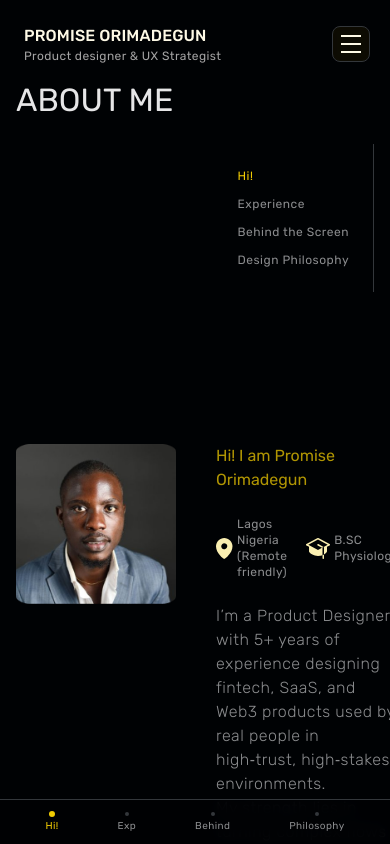
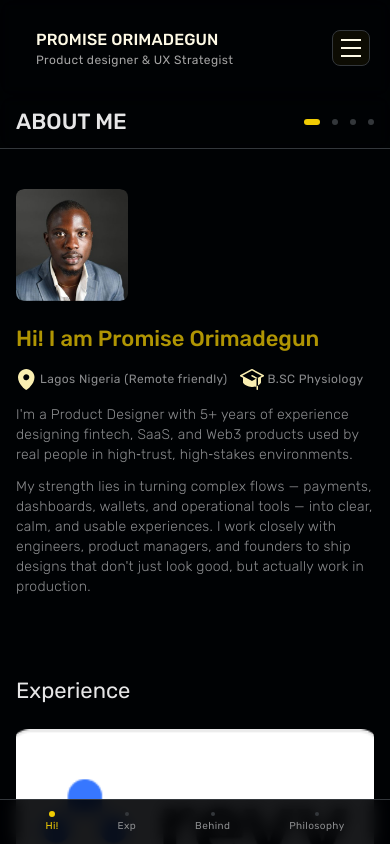
Before and after one commit to Prodigy001/my_portfolio, a React (Vite) app: page /about in a window 390 px wide. Built offline with nearby package versions, Linux system fonts and the light colour scheme.

Commit message:
fixed responsiveness for current available pages
fixed responsiveness for home page and about page

```diff
--- a/src/App.tsx
+++ b/src/App.tsx
@@ -76,10 +76,8 @@
       onScroll={onScrollCb}
       className="h-screen w-full overflow-auto no-scrollbar bg-black900-004"
     >
-      {/* ── Header ───────────────────────────────────────────────────── */}
-      <header className="top-0 fixed z-20 w-full p-5 flex items-center justify-between">
-        {/* Name + title */}
-        <div className="bg-transparent p-1">
+      <header className="top-0 fixed z-20 backdrop-blur-sm lg:backdrop-blur-none w-full p-5 flex items-center justify-between md:bg-transparent lg:bg-transparent">
+        <div className="py-2 px-4 lg:border lg:border-black400-33 lg:backdrop-blur-sm lg:rounded-lg">
           <h1 className="font-medium text-title-md text-yellow50-FE">
             PROMISE ORIMADEGUN
           </h1>
@@ -112,7 +110,7 @@
           </ul>
         </nav>
 
-        {/* Hamburger button — mobile only */}
+        {/* Hamburger button (mobile only) */}
         <button
           className="md:hidden flex flex-col justify-center items-center gap-1.5 p-2 rounded-lg border border-black400-33 bg-[#F0CB030D] backdrop-blur-sm"
           onClick={() => setMenuOpen((o) => !o)}
@@ -138,14 +136,14 @@
 
       {/* Mobile dropdown menu */}
       {menuOpen && (
-        <div className="fixed top-[72px] left-0 right-0 z-10 md:hidden bg-black900-004 border-b border-black400-33">
+        <div className="fixed top-30 w-[50%] right-5 z-20 border border-black400-33 bg-[#F0CB030D] backdrop-blur-sm py-2 px-4 rounded-lg md:hidden">
           <ul className="flex flex-col px-6 py-4 gap-1">
             {headerLinks.map((link) => (
               <li key={link.label}>
                 <Link
                   to={link.path}
                   onClick={() => changePage(link.label)}
-                  className={`block py-3 px-4 rounded-lg text-label-md font-medium transition-colors ${
+                  className={`block py-3 px-4 text-center rounded-lg text-label-md font-medium transition-colors ${
                     link.label === currentPage
                       ? "bg-yellow500-F0 text-black500-00A"
                       : "text-yellow50-FE hover:bg-yellow500-F0/10"
@@ -159,7 +157,7 @@
         </div>
       )}
 
-      {/* About page — mobile section indicator strip */}
+      {/* About page (mobile section indicator strip) */}
       {isAboutPage && (
         <div className="md:hidden fixed bottom-0 left-0 right-0 z-20 bg-black900-004/90 backdrop-blur-sm border-t border-black400-33">
           <ul className="flex items-center justify-around px-4 py-3">
@@ -181,7 +179,6 @@
                     section === s.id ? "text-yellow500-F0" : "text-black200-8A"
                   }`}
                 >
-                  {/* Active dot indicator */}
                   <span
                     className={`block w-1 h-1 rounded-full transition-all ${
                       section === s.id
@@ -199,7 +196,6 @@
 
       <Outlet context={{ section }} />
 
-      {/* ── Footer ───────────────────────────────────────────────────── */}
       <footer className="pb-10">
         <CallToAction />
         <div className="w-[80%] mx-auto flex flex-col md:flex-row items-start md:items-center justify-between gap-10">
--- a/src/pages/About.tsx
+++ b/src/pages/About.tsx
@@ -1,4 +1,4 @@
-import React, { useEffect, useState } from "react";
+import React from "react";
 import Location from "../icons/Location";
 import Graduation from "../icons/Graduation";
 import { useOutletContext } from "react-router-dom";
@@ -8,26 +8,10 @@
 };
 
 const sections = [
-  {
-    label: "Hi!",
-    path: "",
-    id: "Hi",
-  },
-  {
-    label: "Experience",
-    path: "",
-    id: "Experience",
-  },
-  {
-    label: "Behind the Screen",
-    path: "",
-    id: "BehindTheScreen",
-  },
-  {
-    label: "Design Philosophy",
-    path: "",
-    id: "DesignPhilosophy",
-  },
+  { label: "Hi!", id: "Hi" },
+  { label: "Experience", id: "Experience" },
+  { label: "Behind the Screen", id: "BehindTheScreen" },
+  { label: "Design Philosophy", id: "DesignPhilosophy" },
 ];
 
 const experiences = [
@@ -39,121 +23,172 @@
   },
   {
     image: "../images/exp-2.png",
-    mainText: "Product Designer (Contract) — PayUrDues 2",
+    mainText: "Product Designer (Contract) — PayUrDues",
     subText:
       "Designed and collaborated with developers to build a dues‑collection platform for associations. The product processed ₦10M+ in transactions during beta and is preparing for public launch.",
   },
   {
     image: "../images/exp-2.png",
-    mainText: "Product Designer (Contract) — PayUrDues 3",
+    mainText: "Product Designer (Contract) — PayUrDues",
     subText:
       "Designed and collaborated with developers to build a dues‑collection platform for associations. The product processed ₦10M+ in transactions during beta and is preparing for public launch.",
   },
   {
     image: "../images/exp-2.png",
-    mainText: "Product Designer (Contract) — PayUrDues 4",
+    mainText: "Product Designer (Contract) — PayUrDues",
     subText:
       "Designed and collaborated with developers to build a dues‑collection platform for associations. The product processed ₦10M+ in transactions during beta and is preparing for public launch.",
   },
 ];
 
-function isElementInViewPort(el: HTMLElement) {
-  let elementTop = el.getBoundingClientRect().top;
-  let screenHeight = window.innerHeight;
-  return elementTop > 0 && elementTop < screenHeight;
-}
-
 function About() {
-  // const [section, setSection] = useState("Hi");
   const { section } = useOutletContext<ContextType>();
 
   return (
-    <div className="relative w-full flex flex-col lg:flex-row bg-black900-004 space-y-10 lg:space-y-20 py-20 lg:py-40 px-4 lg:px-5">
-      <div className="w-full lg:w-[30%] max-w-full lg:max-w-80 h-auto lg:h-40 lg:sticky lg:top-24 space-y-6 lg:space-y-20 pr-0 lg:pr-10">
+    <div className="relative w-full bg-black900-004 pt-24 pb-40">
+      <div className="lg:hidden sticky top-20 z-10 bg-transparent backdrop-blur-sm border-b border-black400-33 px-4 py-3 flex items-center justify-between">
+        <h1 className="text-black50-E6 text-title-lg font-medium">ABOUT ME</h1>
+        {/* Section dot indicators */}
+        <div className="flex items-center gap-3">
+          {sections.map((s) => (
+            <button
+              key={s.id}
+              onClick={() =>
+                document
+                  .getElementById(s.id)
+                  ?.scrollIntoView({ behavior: "smooth" })
+              }
+              className="flex flex-col items-center gap-1"
+            >
+              <span
+                className={`block rounded-full transition-all duration-300 ${
+                  section === s.id
+                    ? "w-4 h-1.5 bg-yellow500-F0"
+                    : "w-1.5 h-1.5 bg-black400-33"
+                }`}
+              />
+            </button>
+          ))}
+        </div>
+      </div>
+
+      {/* ── Main layout ─────────────────────────────────────────────── */}
+      <div className="flex flex-col lg:flex-row w-full px-4 lg:px-5">
+        {/* ── Desktop: sticky sidebar ──────────────────────────────── */}
+        <div className="hidden lg:flex w-[30%] max-w-80 shrink-0">
+          <div className="sticky top-24 h-fit space-y-20 pr-10 w-full">
             <p className="text-black50-E6 text-headline-lg">ABOUT ME</p>
             <nav className="flex justify-end">
               <ul className="p-6 border-r border-black400-33 space-y-3">
-            {sections.map((s) => {
-              return (
+                {sections.map((s) => (
                   <li
                     key={s.label}
-                  className={` ${s.id === section ? "text-yellow500-F0" : "text-black200-8A"} hover:text-yellow500-F0 text-label-md  `}
+                    className={`${
+                      s.id === section
+                        ? "text-yellow500-F0"
+                        : "text-black200-8A"
+                    } hover:text-yellow500-F0 text-label-md cursor-pointer transition-colors`}
+                    onClick={() =>
+                      document
+                        .getElementById(s.id)
+                        ?.scrollIntoView({ behavior: "smooth" })
+                    }
                   >
                     {s.label}
                   </li>
-              );
-            })}
+                ))}
               </ul>
             </nav>
           </div>
-      <div className="mt-28 w-full space-y-28">
-        <section id="Hi" className="flex gap-10">
-          <figure className="size-40 min-w-40 overflow-hidden rounded-lg">
+        </div>
+
+        {/* ── Content ─────────────────────────────────────────────── */}
+        <div className="flex-1 space-y-20 lg:space-y-28 mt-10 lg:mt-28">
+          {/* Hi section */}
+          <section
+            id="Hi"
+            className="flex flex-col sm:flex-row gap-6 lg:gap-10"
+          >
+            <figure className="size-28 sm:size-40 min-w-28 sm:min-w-40 overflow-hidden rounded-lg shrink-0">
               <img
                 src="../images/profile.png"
                 className="size-full object-cover"
               />
             </figure>
-          <div className="space-y-6">
+            <div className="space-y-4 lg:space-y-6">
               <h1
-              className={`${section === "Hi" && "text-yellow500-F0 animate-pulse"} text-white`}
+                className={`${
+                  section === "Hi"
+                    ? "text-yellow500-F0 animate-pulse"
+                    : "text-white"
+                } text-title-lg lg:text-headline-sm font-medium`}
               >
                 Hi! I am Promise Orimadegun
               </h1>
-            <div className="flex items-center gap-4">
+              <div className="flex flex-wrap items-center gap-3 lg:gap-4">
                 <div className="flex items-center gap-1">
-                <div className="size-5 tw-all-center">
+                  <div className="size-5 tw-all-center shrink-0">
                     <Location />
                   </div>
-                <p className="text-body-sm  text-black200-8A">
+                  <p className="text-body-sm text-black200-8A">
                     Lagos Nigeria (Remote friendly)
                   </p>
                 </div>
                 <div className="flex items-center gap-2">
-                <div className="size-5">
+                  <div className="size-5 shrink-0">
                     <Graduation />
                   </div>
-                <p className="text-body-sm  text-black200-8A">
+                  <p className="text-body-sm text-black200-8A">
                     B.SC Physiology
                   </p>
                 </div>
               </div>
-            <div>
-              <p className="text-body-lg text-black200-8A font-light">
-                I’m a Product Designer with 5+ years of experience designing
+              <div className="space-y-3">
+                <p className="text-body-md lg:text-body-lg text-black200-8A font-light">
+                  I'm a Product Designer with 5+ years of experience designing
                   fintech, SaaS, and Web3 products used by real people in
                   high‑trust, high‑stakes environments.
                 </p>
-              <p className="text-body-lg text-black200-8A font-light">
-                My strength lies in turning complex flows , payments,
-                dashboards, wallets, and operational tools, into clear, calm,
+                <p className="text-body-md lg:text-body-lg text-black200-8A font-light">
+                  My strength lies in turning complex flows — payments,
+                  dashboards, wallets, and operational tools — into clear, calm,
                   and usable experiences. I work closely with engineers, product
-                managers, and founders to ship designs that don’t just look
+                  managers, and founders to ship designs that don't just look
                   good, but actually work in production.
                 </p>
               </div>
             </div>
           </section>
 
-        <section id="Experience" className="flex gap-10">
-          <div className="size-40 min-w-40">
+          {/* Experience section */}
+          <section
+            id="Experience"
+            className="flex flex-col sm:flex-row gap-6 lg:gap-10"
+          >
+            <div className="sm:w-40 sm:min-w-40 shrink-0">
               <h2
-              className={` ${section === "Experience" && "text-yellow500-F0 animate-pulse"} text-title-lg text-black50-E6`}
+                className={`${
+                  section === "Experience"
+                    ? "text-yellow500-F0 animate-pulse"
+                    : "text-black50-E6"
+                } text-title-lg`}
               >
                 Experience
               </h2>
             </div>
-          <div className="space-y-6">
-            {experiences.map((experience) => {
-              return (
-                <div key={experience.mainText} className="flex gap-6">
-                  <figure className="w-[20%] max-w-96 aspect-1/0.5 rounded-lg overflow-hidden">
+            <div className="space-y-6 flex-1">
+              {experiences.map((experience) => (
+                <div
+                  key={experience.mainText}
+                  className="flex flex-col sm:flex-row gap-4 lg:gap-6"
+                >
+                  <figure className="w-full sm:w-[20%] max-w-full sm:max-w-96 aspect-video sm:aspect-[1/0.5] rounded-lg overflow-hidden shrink-0">
                     <img
                       src={experience.image}
-                      className="sizze-full object-cover"
+                      className="size-full object-cover"
                     />
                   </figure>
-                  <div className="space-y-2 w-[90%]">
+                  <div className="space-y-2 flex-1">
                     <p className="font-medium text-title-md text-black50-E6">
                       {experience.mainText}
                     </p>
@@ -162,48 +197,51 @@
                     </p>
                   </div>
                 </div>
-              );
-            })}
+              ))}
             </div>
           </section>
 
-        <section id="BehindTheScreen" className="space-y-20">
+          {/* Behind The Screen section */}
+          <section id="BehindTheScreen" className="space-y-10 lg:space-y-20">
             <div className="space-y-2">
               <p
-              className={`${section === "BehindTheScreen" && "text-yellow500-F0 animate-pulse"} text-title-lg text-black50-E6`}
+                className={`${
+                  section === "BehindTheScreen"
+                    ? "text-yellow500-F0 animate-pulse"
+                    : "text-black50-E6"
+                } text-title-lg`}
               >
                 Behind The Screen
               </p>
-            <p className="text-body-lg text-black200-8A">
+              <p className="text-body-md lg:text-body-lg text-black200-8A">
                 Design, to me, is also about conversations, shared learning, and
                 showing up where products are being built
               </p>
             </div>
-          <div className="flex items-center gap-5">
-            <div className="w-[40%] max-w-80 space-y-5">
+
+            {/* Startup Village */}
+            <div className="flex flex-col lg:flex-row items-start gap-6 lg:gap-5">
+              <div className="w-full lg:w-[40%] lg:max-w-80 space-y-4 lg:space-y-5">
                 <p className="text-title-lg text-black50-E6">
                   Startup Village Nigeria;
                   <br />
                   Speaker & Attendee
                 </p>
-              <p className="text-body-lg text-black200-8A">
+                <p className="text-body-md lg:text-body-lg text-black200-8A">
                   Spoke on product design, usability, and building products for
                   real users, while engaging with founders, builders, and
                   operators across fintech, SaaS, and Web3.
                 </p>
               </div>
-            <div className="flex w-full gap-5">
-              <div
-                className="w-1/2 h-[70vh] rounded-lg overflow-hidden
-              "
-              >
+              <div className="flex w-full gap-3 lg:gap-5">
+                <div className="w-1/2 h-64 sm:h-[50vh] lg:h-[70vh] rounded-lg overflow-hidden">
                   <img
                     src="../images/bts-1.png"
                     alt="Behind The Scene"
                     className="size-full object-contain"
                   />
                 </div>
-              <div className="w-1/2 flex flex-col">
+                <div className="w-1/2 flex flex-col gap-3 lg:gap-0">
                   <div className="w-full h-1/2 rounded-lg overflow-hidden">
                     <img
                       src="../images/bts-2.png"
@@ -221,32 +259,31 @@
                 </div>
               </div>
             </div>
-          <div className="flex flex-row-reverse items-center  gap-5">
-            <div className="w-[40%] max-w-80 space-y-5">
+
+            {/* Design Bounties */}
+            <div className="flex flex-col-reverse lg:flex-row-reverse items-start gap-6 lg:gap-5">
+              <div className="w-full lg:w-[40%] lg:max-w-80 space-y-4 lg:space-y-5">
                 <p className="text-title-lg text-black50-E6">
                   Design Bounties & Hackathons
                 </p>
-              <p className="text-body-lg text-black200-8A">
-                I’ve won multiple Superteam design bounties, including a Hall of
-                Fame design bounty, working on real product problems across
+                <p className="text-body-md lg:text-body-lg text-black200-8A">
+                  I've won multiple Superteam design bounties, including a Hall
+                  of Fame design bounty, working on real product problems across
                   payments, wallets, and user flows. These competitive
                   environments strengthened my ability to design under
-                constraints, communicate decisions clearly, and collaborate with
-                founders and reviewers.
+                  constraints, communicate decisions clearly, and collaborate
+                  with founders and reviewers.
                 </p>
               </div>
-            <div className="flex w-full gap-5">
-              <div
-                className="w-1/2 h-[70vh] rounded-lg overflow-hidden
-              "
-              >
+              <div className="flex w-full gap-3 lg:gap-5">
+                <div className="w-1/2 h-64 sm:h-[50vh] lg:h-[70vh] rounded-lg overflow-hidden">
                   <img
                     src="../images/bts-4.png"
                     alt="Behind The Scene"
                     className="size-full object-contain"
                   />
                 </div>
-              <div className="w-1/2 flex flex-col">
+                <div className="w-1/2 flex flex-col gap-3 lg:gap-0">
                   <div className="w-full h-1/2 rounded-lg overflow-hidden">
                     <img
                       src="../images/bts-5.png"
@@ -266,33 +303,38 @@
             </div>
           </section>
 
-        <section id="DesignPhilosophy" className="space-y-20">
+          {/* Design Philosophy section */}
+          <section id="DesignPhilosophy" className="space-y-10 lg:space-y-20">
             <div className="space-y-2">
               <p
-              className={` ${section === "DesignPhilosophy" && "text-yellow500-F0 animate-pulse"} text-title-lg text-black50-E6`}
+                className={`${
+                  section === "DesignPhilosophy"
+                    ? "text-yellow500-F0 animate-pulse"
+                    : "text-black50-E6"
+                } text-title-lg`}
               >
                 Design Philosophy
               </p>
-            <p className="text-body-lg text-black200-8A">
+              <p className="text-body-md lg:text-body-lg text-black200-8A">
                 How I think about systems, responsibility, and product design.
               </p>
             </div>
-          <div className="grid grid-cols-2 gap-10">
-            <div className="border border-black300-54 rounded-lg p-10 space-y-10 flex flex-col justify-between">
-              <q className="block text-headline-md text-black50-E6">
-                Power lives in systems, which is why designing them responsibly
-                matters
+            <div className="grid grid-cols-1 sm:grid-cols-2 gap-6 lg:gap-10">
+              <div className="border border-black300-54 rounded-lg p-6 lg:p-10 space-y-6 lg:space-y-10 flex flex-col justify-between">
+                <q className="block text-headline-sm lg:text-headline-md text-black50-E6">
+                  Power lives in systems, which is why designing them
+                  responsibly matters
                 </q>
-              <p className="text-body-lg text-black300-54">
+                <p className="text-body-md lg:text-body-lg text-black300-54">
                   — Personal design principle
                 </p>
               </div>
-            <div className="border border-black300-54 rounded-lg p-10 space-y-10 flex flex-col justify-between">
-              <q className="block text-headline-md text-black50-E6">
-                Every interface teaches users how to behave. I design with that
-                responsibility in mind
+              <div className="border border-black300-54 rounded-lg p-6 lg:p-10 space-y-6 lg:space-y-10 flex flex-col justify-between">
+                <q className="block text-headline-sm lg:text-headline-md text-black50-E6">
+                  Every interface teaches users how to behave. I design with
+                  that responsibility in mind
                 </q>
-              <p className="text-body-lg text-black300-54">
+                <p className="text-body-md lg:text-body-lg text-black300-54">
                   — Personal design principle
                 </p>
               </div>
@@ -300,6 +342,7 @@
           </section>
         </div>
       </div>
+    </div>
   );
 }
 
```
Lines whose indentation alone changed are shown as unchanged.
